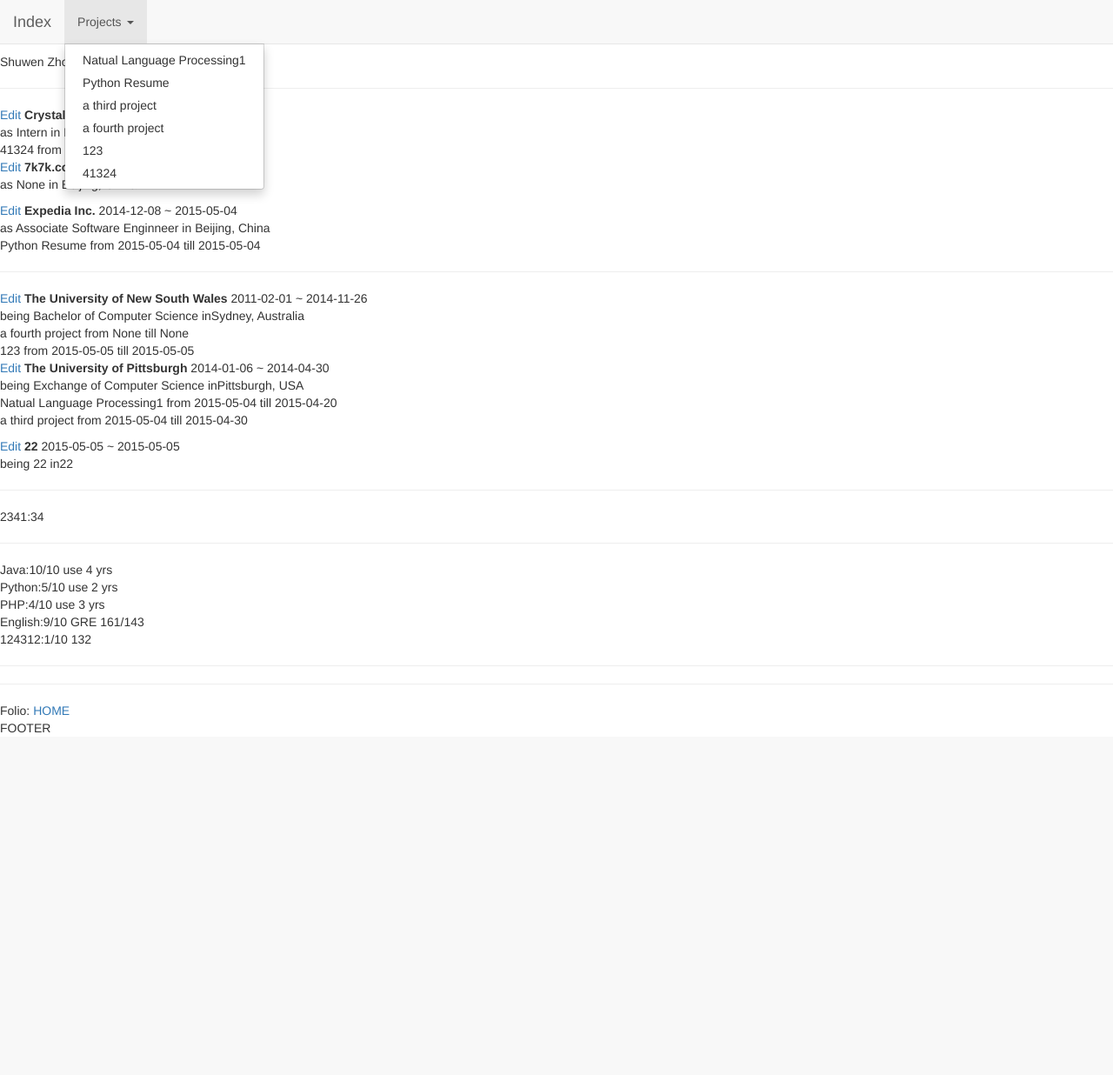
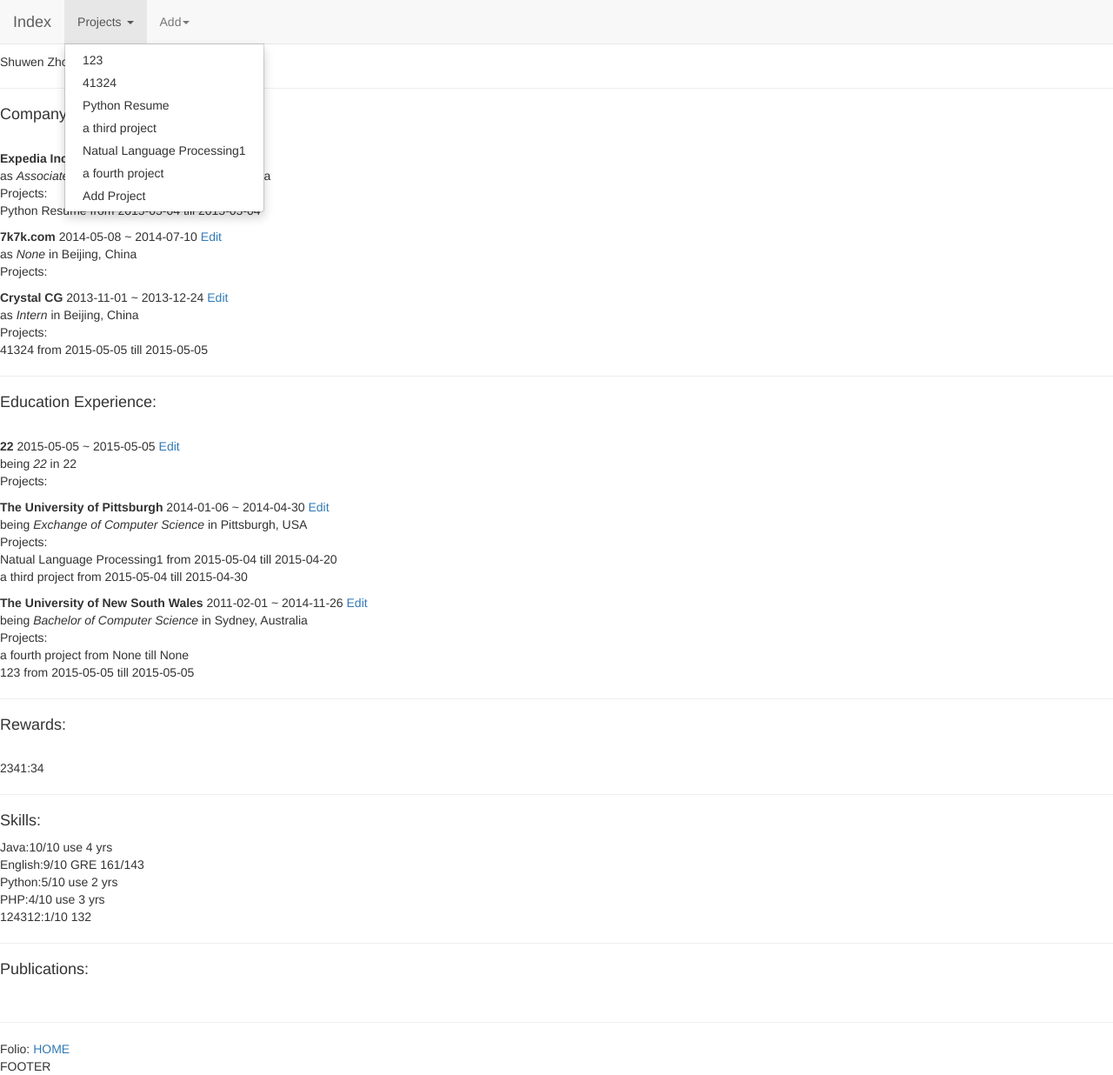
Before and after one commit to shugit/myProfile, a Flask app: page / in a window 1280 px wide, after a click on "Projects". Shown: the whole page at 87% size. Before the commit the page ends 843 px from the top, so only its background shows below. Run offline with Flask 2, Linux system fonts and the light colour scheme; data comes from the database, SQL or seed files in the repository; both versions use the stored data as it was after the commit; data that the repository does not hold is empty; parts of the project's set-up code (start-up, migrations or seed data) failed here and were passed over; some libraries are stand-ins or nearby versions.

Commit message:
add function of skill/reward

```diff
--- a/app/helper.py
+++ b/app/helper.py
@@ -11,4 +11,4 @@ def token_loader(token):
 
 
 def getProjects():
-    return Project.query.all()
+    return Project.query.order_by(Project.end_time.desc()).all()
--- a/app/templates/add/facility.py
+++ /dev/null
@@ -1 +0,0 @@
-__author__ = 'sephy'
--- a/app/templates/display/project.html
+++ b/app/templates/display/project.html
@@ -11,7 +11,7 @@
     <b>{{ project.name }}</b><br>
     {{ project.start_time }} ~ {{ project.end_time }} at {{ project.belongsTo.name }}<br>
     {{ project.description }}<br>
-    <a href="{{ url_for('edit_project_form',project_id=project.id) }}">Edit</a>
+    <a href="{{ url_for('project_form',project_id=project.id, action='edit') }}">Edit</a>
 {% endblock %}
 
 
--- a/app/templates/edit/project.html
+++ b/app/templates/edit/project.html
@@ -3,7 +3,7 @@
 
 {% block content %}
 
-    Edit
+    {{ title }}
     <form action="" method="POST" name="edit_project">
         {{ form.hidden_tag() }}
         {{ form.name.label }}:{{ form.name(size=32) }}<br>
--- a/app/templates/helper/header.html
+++ b/app/templates/helper/header.html
@@ -18,11 +18,28 @@
                   {% for project in projects %}
                     <li><a href="{{ url_for('project', project_id=project.id) }}">{{project.name}}</a></li>
                   {% endfor %}
+                <li><a href="{{ url_for('project_form', project_id='0',action='add') }}">Add Project</a></li>
                 </ul>
-
               </li>
             </ul>
+
+
+          <ul class="nav navbar-nav">
+              <li class="dropdown">
+                <a href="#" class="dropdown-toggle" data-toggle="dropdown">Add<span class="caret"></span></a>
+                <ul class="dropdown-menu" role="menu">
+                <li><a href="{{ url_for('facility_form', facility_id='0',action='add') }}">Add Facility</a></li>
+                    <li><a href="{{ url_for('project_form', project_id='0',action='add') }}">Add Project</a></li>
+                    <li><a href="{{ url_for('skill_form', skill_id='0',action='add') }}">Add Skill</a></li>
+                    <li><a href="{{ url_for('reward_form', reward_id='0',action='add') }}">Add Reward</a></li>
+                </ul>
+              </li>
+            </ul>
+
+
+
           </div>
+
         </div>
       </div>
       <div>Folio: <a href="/index">Home</a></div>
--- a/app/templates/index.html
+++ b/app/templates/index.html
@@ -2,38 +2,43 @@
 {% extends "helper/base.html" %}
 
 {% block content %}
-
     {{ user.fullname }}
     {% for contact in user.contacts %}
         {{ contact }}
     {% endfor %}
     <hr>
-    {% for company in companies %}<a href="{{ url_for('edit_facility', facility_id=company.id) }}">Edit</a>
-        <b>{{ company.name }}</b> {{ company.start_time }} ~ {{ company.end_time }}<br>
-        as {{ company.position }} in {{ company.location }}<br>
+    <h4>Company:</h4><br>
+    {% for company in companies %}
+        <p><b>{{ company.name }}</b> {{ company.start_time }} ~ {{ company.end_time }} <a href="{{ url_for('facility_form', facility_id=company.id,action='edit') }}">Edit</a><br>
+        as <i>{{ company.position }}</i> in {{ company.location }}<br>
+        Projects:<br>
         {% for project in company.projects %}
             {{ project.name }} from {{ project.start_time }} till {{ project.end_time }}
             <br>
         {% endfor %}
-        <p>
+        </p>
     {% endfor %}
     <hr>
-    {% for school in schools %}<a href="{{ url_for('edit_facility', facility_id=school.id) }}">Edit</a>
-        <b>{{ school.name }}</b> {{ school.start_time }} ~ {{ school.end_time }}<br>
-        being {{ school.position }} in{{ school.location }}
-        <br>
+    <h4>Education Experience:</h4><br>
+    <p>{% for school in schools %}
+        <b>{{ school.name }}</b> {{ school.start_time }} ~ {{ school.end_time }} <a href="{{ url_for('facility_form', facility_id=school.id, action='edit') }}">Edit</a><br>
+        being <i>{{ school.position }}</i> in {{ school.location }}<br>
+        Projects:<br>
         {% for project in school.projects %}
             {{ project.name }} from {{ project.start_time }} till {{ project.end_time }}<br>
         {% endfor %}
-        <p>
+        </p>
     {% endfor %}
     <hr>
+    <h4>Rewards:</h4><br>
     {% for reward in rewards %}
         {{ reward.name }}:{{ reward.description }}<br>{% endfor %}
     <hr>
+    <h4>Skills:</h4>
     {% for skill in skills %}
         {{ skill.name }}:{{ skill.scale }}/10 {{ skill.description }}<br>{% endfor %}
     <hr>
+    <h4>Publications:</h4><br>
     {% for publication in publications %}
         {{ publication.name }} by{{ publication.publisher }} in {{ publication.publish_date }}:
         {{ publication.description }}<br>{% endfor %}
--- a/app/views.py
+++ b/app/views.py
@@ -3,7 +3,7 @@ from datetime import datetime
 from app import app, db
 from models import *
 from flask.ext.login import login_user, logout_user, current_user, login_required
-from .forms import LoginForm, EditProjectForm, EditFacilityForm, AddFacilityForm, AddProjectForm
+from .forms import LoginForm, ProjectForm, FacilityForm, SkillForm, RewardForm
 import helper
 import pprint
 
@@ -11,11 +11,11 @@ import pprint
 @app.route('/')
 @app.route('/index')
 def index():
-    the_companies = Facility.query.filter_by(type='company').order_by(Facility.start_time).all()
-    the_schools = Facility.query.filter_by(type='school').order_by(Facility.start_time).all()
+    the_companies = Facility.query.filter_by(type='company').order_by(Facility.start_time.desc()).all()
+    the_schools = Facility.query.filter_by(type='school').order_by(Facility.start_time.desc()).all()
     the_user = User.query.order_by(User.id).first()
     the_rewards = Reward.query.all()
-    the_skills = Skill.query.all()
+    the_skills = Skill.query.order_by(Skill.scale.desc()).all()
     the_publications = Publication.query.all()
     return render_template('index.html',
                            title='Home',
@@ -28,7 +28,7 @@ def index():
                            publications=the_publications
                            )
 '''Project'''
-'''Edit'''
+'''View'''
 @app.route('/project/<int:project_id>')
 def project(project_id):
     project = Project.query.get(project_id)
@@ -40,29 +40,53 @@ def project(project_id):
         flash("Project not found")
         return redirect(url_for('index'))
 
-
-@app.route('/project/<int:project_id>/edit')
-def edit_project_form(project_id):
-    the_project = Project.query.get(project_id)
-    form = EditProjectForm()
+'''Edit/Add Project '''
+@app.route('/project/<path:action>/<int:project_id>')
+def project_form(action='add', project_id=None):
+    form = ProjectForm()
     form.set_choices()
-    form.name.data = the_project.name
-    form.description.data = the_project.description
-    print form.facility.default
-    if the_project.start_time is not None:
-        form.start_time.data = the_project.start_time
-    if the_project.end_time is not None:
-        form.end_time.data = the_project.end_time
+    title ='Add Project'
+    if action.lower() == 'add':
+        pass
+    elif action.lower() == 'edit':
+        if project_id is None:
+            flash("project id should not be empty")
+            return redirect(url_for('404'))
+        title = 'Edit Project'
+        the_project = Project.query.get(project_id)
+        form.name.data = the_project.name
+        form.description.data = the_project.description
+        form.facility.default = the_project.id
+        if the_project.start_time is not None:
+            form.start_time.data = the_project.start_time
+        if the_project.end_time is not None:
+            form.end_time.data = the_project.end_time
+    else:
+        flash("Action not foundL %s" % action)
+        return redirect(url_for('index'))
     return render_template('edit/project.html',
                            form=form,
+                           title=title,
                            projects=helper.getProjects())
 
 
-@app.route('/project/<int:project_id>/edit', methods=['GET', 'POST'])
-def edit_project(project_id):
-    form = EditProjectForm(request.form)
-    project = Project.query.get(project_id)
+@app.route('/project/<path:action>/<int:project_id>', methods=['GET', 'POST'])
+def project_submit(action='add', project_id=None):
+    form = ProjectForm(request.form)
     form.set_choices()
+    title = 'Add Project Request Submitted'
+    project = Project()
+    if action.lower() == 'add':
+        pass
+    elif action.lower() == 'edit':
+        if project_id is None:
+            flash("project id should not be empty")
+            return redirect(url_for('404'))
+        title = 'Edit Project Request Submitted'
+        project = Project.query.get(project_id)
+    else:
+        flash("Action not found: %s" % action)
+        return redirect(url_for('index'))
     if form.validate_on_submit():
         project.name = form.name.data
         project.description = form.description.data
@@ -71,73 +95,67 @@ def edit_project(project_id):
         project.facility = form.facility.data
         db.session.add(project)
         db.session.commit()
-        flash('Your change is saved to project %s' % project.name)
+        flash('Your change is saved to project %s with id %d' % (project.name, project.id))
         return redirect(url_for('project',
                                 project_id=project.id))
     else:
-        flash('Your change is not saved to project %s' % project.name)
+        flash('Your change is not saved to project %s with id %d' % (project.name, project.id))
+
     return render_template('edit/project.html',
                            form=form,
+                           title=title,
                            projects=helper.getProjects())
 
-'''Add Project'''
-@app.route('/project/add')
-def add_project_form():
-    form = AddProjectForm()
-    form.set_choices()
-    return render_template('add/project.html',
+
+'''Facility'''
+'''View'''
+
+
+'''Edit/Add Facility'''
+@app.route('/facility/<path:action>/<int:facility_id>')
+def facility_form(action='add', facility_id=None):
+    form = FacilityForm()
+    form.set_projects_choices()
+    form.type.data = '8'
+    title = 'Add Facility'
+    if action.lower() == 'add':
+        pass
+    elif action.lower() == 'edit':
+        if facility_id is None:
+            flash("facility id should not be empty")
+            return redirect(url_for('404'))
+        title = 'Edit Facility'
+        the_facility = Facility.query.get(facility_id)
+        form.name.data = the_facility.name
+        form.position.data = the_facility.position
+        form.location.data = the_facility.location
+        if the_facility.start_time is not None:
+            form.start_time.data = the_facility.start_time
+        if the_facility.end_time is not None:
+            form.end_time.data = the_facility.end_time
+    else:
+        flash("Action not found: %s" % action)
+        return redirect(url_for('index'))
+    return render_template('edit/facility.html',
+                           title=title,
                            form=form,
                            projects=helper.getProjects())
 
 
-@app.route('/project/add', methods=['GET', 'POST'])
-def add_project():
-    form = AddProjectForm(request.form)
-    form.set_choices()
-    if form.validate_on_submit():
-        project = Project()
-        project.name = form.name.data
-        project.description = form.description.data
-        project.start_time = form.start_time.data
-        project.end_time = form.end_time.data
-        project.facility = form.facility.data
-        db.session.add(project)
-        db.session.commit()
-        flash('Your add is saved to project %s' % project.name)
-        return redirect(url_for('project',
-                                project_id=project.id))
+@app.route('/facility/<path:action>/<int:facility_id>', methods=['GET', 'POST'])
+def facility_submit(action='add', facility_id=None):
+    form = FacilityForm(request.form)
+    facility = Facility()
+    if action.lower() == 'add':
+        pass
+    elif action.lower() == 'edit':
+        if facility_id is None:
+            flash("facility id should not be empty")
+            return redirect(url_for('404'))
+        facility = Facility.query.get(facility_id)
     else:
-        flash('Your add is not saved to project %s' % project.name)
-    return render_template('edit/project.html',
-                           form=form,
-                           projects=helper.getProjects())
-
-
-'''Facility'''
-'''Edit'''
-
-@app.route('/facility/<int:facility_id>/edit')
-def edit_facility_form(facility_id):
-    the_facility = Facility.query.get(facility_id)
-    form = EditFacilityForm()
-    form.name.data = the_facility.name
-    form.position.data = the_facility.position
-    form.location.data = the_facility.location
-    if the_facility.start_time is not None:
-        form.start_time.data = the_facility.start_time
-    if the_facility.end_time is not None:
-        form.end_time.data = the_facility.end_time
-    form.set_projects_choices()
-    form.type.data = '8'
-    return render_template('edit/facility.html',
-                           form=form,
-                           projects=helper.getProjects())
-
-
-@app.route('/facility/<int:facility_id>/edit', methods=['GET', 'POST'])
-def edit_facility(facility_id):
-    form = EditFacilityForm(request.form)
-    facility = Facility.query.get(facility_id)
+        flash("Action not found: %s" % action)
+        return redirect(url_for('index'))
     if form.validate_on_submit():
         facility.name = form.name.data
         facility.start_time = form.start_time.data
@@ -147,45 +165,135 @@ def edit_facility(facility_id):
         facility.type = 'school' if form.type.data == 1 else 'company'
         db.session.add(facility)
         db.session.commit()
-        flash('Your change is saved to project %s' % facility.name)
+        flash('Your change is saved to facility %s with id %d' % (facility.name, facility.id))
         return redirect(url_for('index'))
     else:
-        flash('Your change is not saved to project %s' % facility.name)
+        flash('Your change is not saved to facility %s with id %d' % (facility.name, facility.id))
     return render_template('edit/facility.html',
                            form=form,
                            projects=helper.getProjects())
 
 
-'''Add Facility'''
-@app.route('/facility/add')
-def add_facility_form():
-    form = AddFacilityForm()
-    form.set_projects_choices()
-    return render_template('add/facility.html',
+
+'''Skill'''
+'''View'''
+
+'''Edit/Add Skill'''
+@app.route('/skill/<path:action>/<int:skill_id>')
+def skill_form(action='add', skill_id=None):
+    form = SkillForm()
+    title = 'Add Skill'
+    if action.lower() == 'add':
+        pass
+    elif action.lower() == 'edit':
+        if skill_id is None:
+            flash("skill id should not be empty")
+            return redirect(url_for('404'))
+        title = 'Edit Skill'
+        the_object = Skill.query.get(skill_id)
+        form.name.data = the_object.name
+        form.description.data = the_object.description
+        form.scale.data = the_object.scale
+    else:
+        flash("Action not found: %s" % action)
+        return redirect(url_for('index'))
+    return render_template('edit/skill.html',
+                           title=title,
                            form=form,
                            projects=helper.getProjects())
 
-@app.route('/facility/add', methods=['GET', 'POST'] )
-def add_facility():
-    form = AddFacilityForm()
-    form.set_projects_choices()
-    facility = Facility()
+
+@app.route('/skill/<path:action>/<int:skill_id>', methods=['GET', 'POST'])
+def skill_submit(action='add', skill_id=None):
+    form = SkillForm(request.form)
+    the_object = Skill()
+    title = 'Add Skill Submitted'
+    if action.lower() == 'add':
+        pass
+    elif action.lower() == 'edit':
+        if skill_id is None:
+            flash("skill id should not be empty")
+            return redirect(url_for('404'))
+        the_object = Skill.query.get(skill_id)
+        title = 'Edit Skill Submitted'
+    else:
+        flash("Action not found: %s" % action)
+        return redirect(url_for('index'))
     if form.validate_on_submit():
-        facility.name = form.name.data
-        facility.start_time = form.start_time.data
-        facility.end_time = form.end_time.data
-        facility.location = form.location.data
-        facility.position = form.position.data
-        facility.type = 'school' if form.type.data == 1 else 'company'
-        db.session.add(facility)
+        the_object.name = form.name.data
+        the_object.description = form.description.data
+        the_object.scale = form.scale.data
+        db.session.add(the_object)
         db.session.commit()
-        flash('Your change is saved to project %s' % facility.name)
+        flash('Your change is saved to skill %s with id %d' % (the_object.name, the_object.id))
         return redirect(url_for('index'))
     else:
-        flash('Your change is not saved to project %s' % facility.name)
-    return render_template('add/facility.html',
+        flash('Your change is not saved to skill %s with id %d' % (the_object.name, the_object.id))
+    return render_template('edit/skill.html',
+                           form=form,
+                           title=title,
+                           projects=helper.getProjects())
+
+'''Reward'''
+'''View'''
+
+'''Edit/Add Reward'''
+@app.route('/reward/<path:action>/<int:reward_id>')
+def reward_form(action='add', reward_id=None):
+    form = RewardForm()
+    title = 'Add Reward'
+    if action.lower() == 'add':
+        pass
+    elif action.lower() == 'edit':
+        if reward_id is None:
+            flash("reward id should not be empty")
+            return redirect(url_for('404'))
+        title = 'Edit Reward'
+        the_object = Reward.query.get(reward_id)
+        form.name.data = the_object.name
+        form.description.data = the_object.description
+        form.scale.data = the_object.scale
+    else:
+        flash("Action not found: %s" % action)
+        return redirect(url_for('index'))
+    return render_template('edit/reward.html',
+                           title=title,
                            form=form,
                            projects=helper.getProjects())
+
+
+@app.route('/reward/<path:action>/<int:reward_id>', methods=['GET', 'POST'])
+def reward_submit(action='add', reward_id=None):
+    form = RewardForm(request.form)
+    the_object = Reward()
+    title = 'Add Reward Submitted'
+    if action.lower() == 'add':
+        pass
+    elif action.lower() == 'edit':
+        if reward_id is None:
+            flash("reward id should not be empty")
+            return redirect(url_for('404'))
+        the_object = Reward.query.get(reward_id)
+        title = 'Edit Reward Submitted'
+    else:
+        flash("Action not found: %s" % action)
+        return redirect(url_for('index'))
+    if form.validate_on_submit():
+        the_object.name = form.name.data
+        the_object.description = form.description.data
+        db.session.add(the_object)
+        db.session.commit()
+        flash('Your change is saved to reward %s with id %d' % (the_object.name, the_object.id))
+        return redirect(url_for('index'))
+    else:
+        flash('Your change is not saved to reward %s with id %d' % (the_object.name, the_object.id))
+    return render_template('edit/reward.html',
+                           form=form,
+                           title=title,
+                           projects=helper.getProjects())
+
+
+
 
 
 """
```
Also changed, not shown: app/forms.py (+9 -31 lines), app/templates/add/project.html (deleted, +0 -10 lines), app/templates/edit/reward.html (added, +15 -0 lines), app/templates/edit/skill.html (added, +17 -0 lines), app.db, 3 other files.
